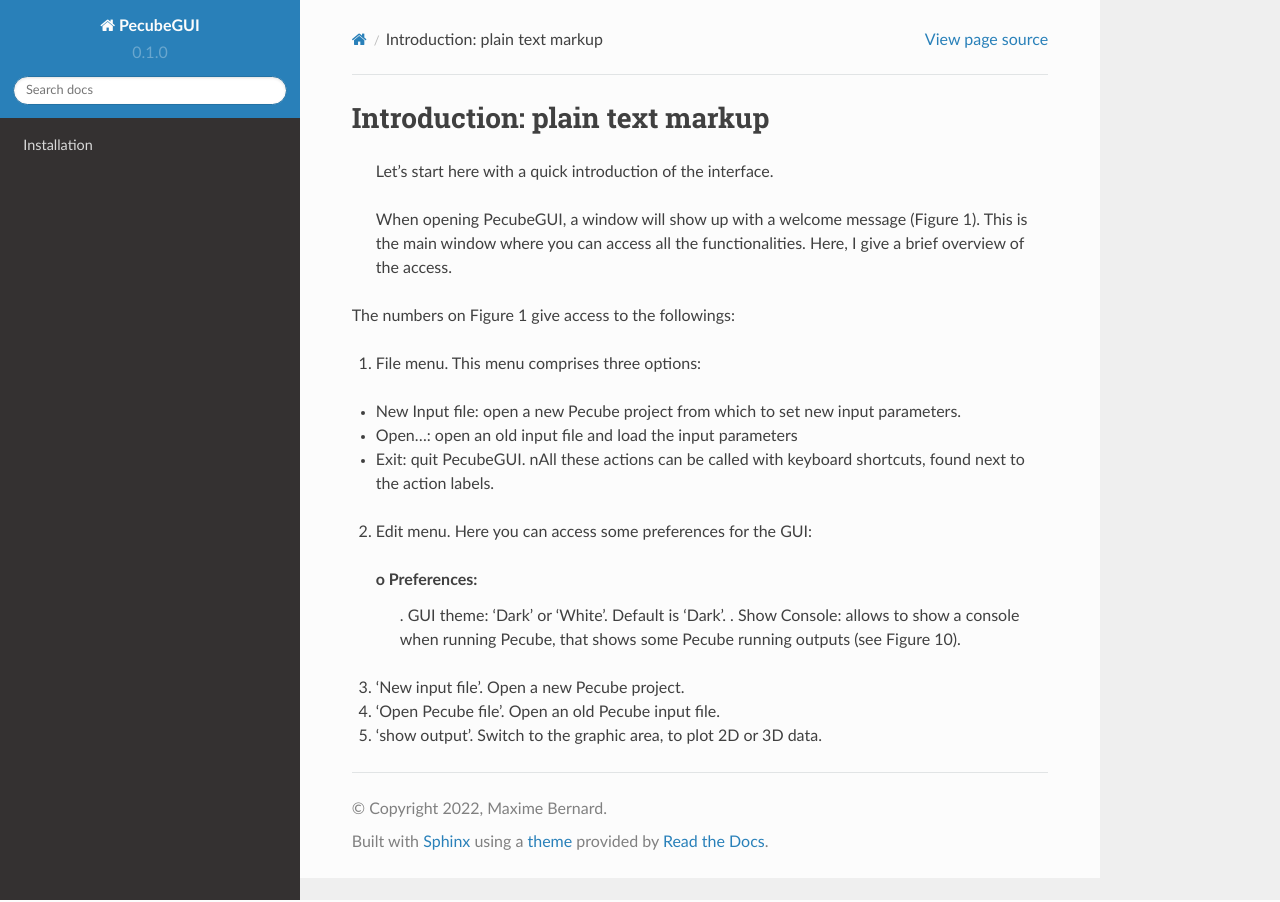
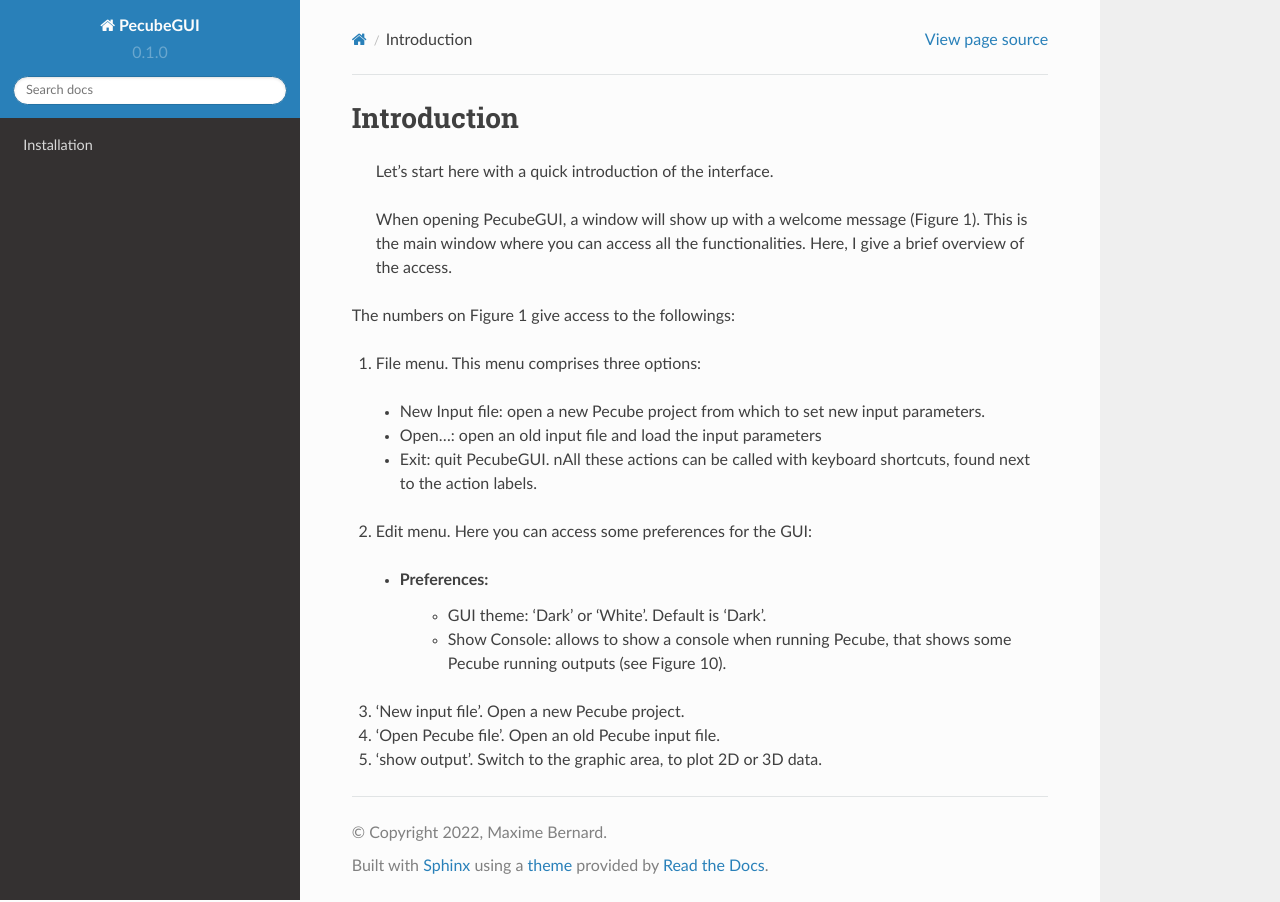
Before and after one commit to MBernAca/PecubeGUI_Doc, a Sphinx documentation site: the page built from docs/source/introduction.rst, in a window 1280 px wide. Built offline with Sphinx 7.4.7 and the Read the Docs theme 2.0.0, drawn with Linux system fonts in a browser that asks for light colours; pages that are not in the unit, such as notebooks, are missing from menus; some of the changed lines change nothing that is shown.

Commit message:
17/02/2022

```diff
--- a/docs/source/introduction.rst
+++ b/docs/source/introduction.rst
@@ -1,6 +1,6 @@
-===============================
-Introduction: plain text markup
-===============================
+============
+Introduction
+============
 
   Let's start here with a quick introduction of the interface.
 
@@ -10,14 +10,18 @@
 
 1. File menu. This menu comprises three options:
 
-- New Input file: open a new Pecube project from which to set new input parameters.
-- Open…: open an old input file and load the input parameters
-- Exit: quit PecubeGUI. \nAll these actions can be called with keyboard shortcuts, found next to the action labels.
+ - New Input file: open a new Pecube project from which to set new input parameters.
+ - Open…: open an old input file and load the input parameters
+ - Exit: quit PecubeGUI. \nAll these actions can be called with keyboard shortcuts, found next to the action labels.
 
 2. Edit menu. Here you can access some preferences for the GUI:
-  o Preferences:
-      .	GUI theme: ‘Dark’ or ‘White’. Default is ‘Dark’.
-      . Show Console: allows to show a console when running Pecube, that shows some Pecube running outputs (see Figure 10).
+
+  - Preferences:
+      +	GUI theme: ‘Dark’ or ‘White’. Default is ‘Dark’.
+      + Show Console: allows to show a console when running Pecube, that shows some Pecube running outputs (see Figure 10).
+
 3. ‘New input file’. Open a new Pecube project.
+
 4. ‘Open Pecube file’. Open an old Pecube input file.
+
 5. ‘show output’. Switch to the graphic area, to plot 2D or 3D data.
```
